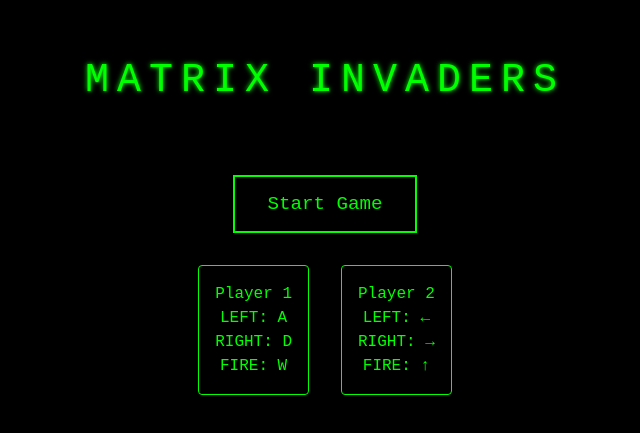
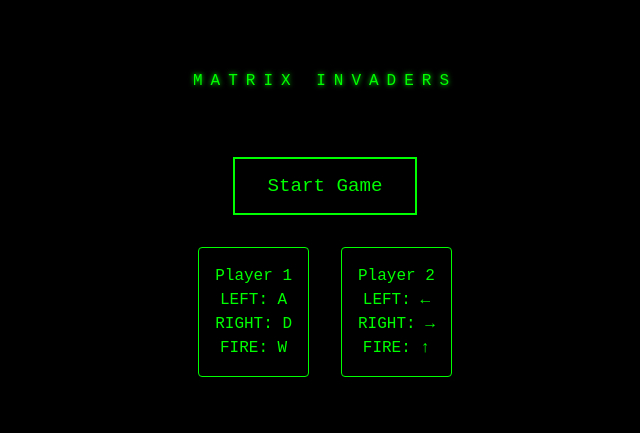
Before and after one commit to agent007GPT/space_invaders, a React (Vite) app: page / in a window 1280 px wide. Shown: the part 185-618 px from the top of the page, without its empty margins (315-955 px from the left). Built offline with nearby package versions, Linux system fonts and the light colour scheme.

Commit message:
Deploy application to Netlify

```diff
--- a/src/App.css
+++ b/src/App.css
@@ -46,7 +46,7 @@ body {
 }
 
 .game-title {
-  font-size: 2.5rem;
+  font-size: 1rem;
   color: #00ff00;
   text-align: center;
   margin-bottom: 2rem;
@@ -74,7 +74,7 @@ body {
 }
 
 .game-over h1 {
-  font-size: 4rem;
+  font-size: 2rem;
   color: #00ff00;
   text-transform: uppercase;
   margin-bottom: 2rem;
```
